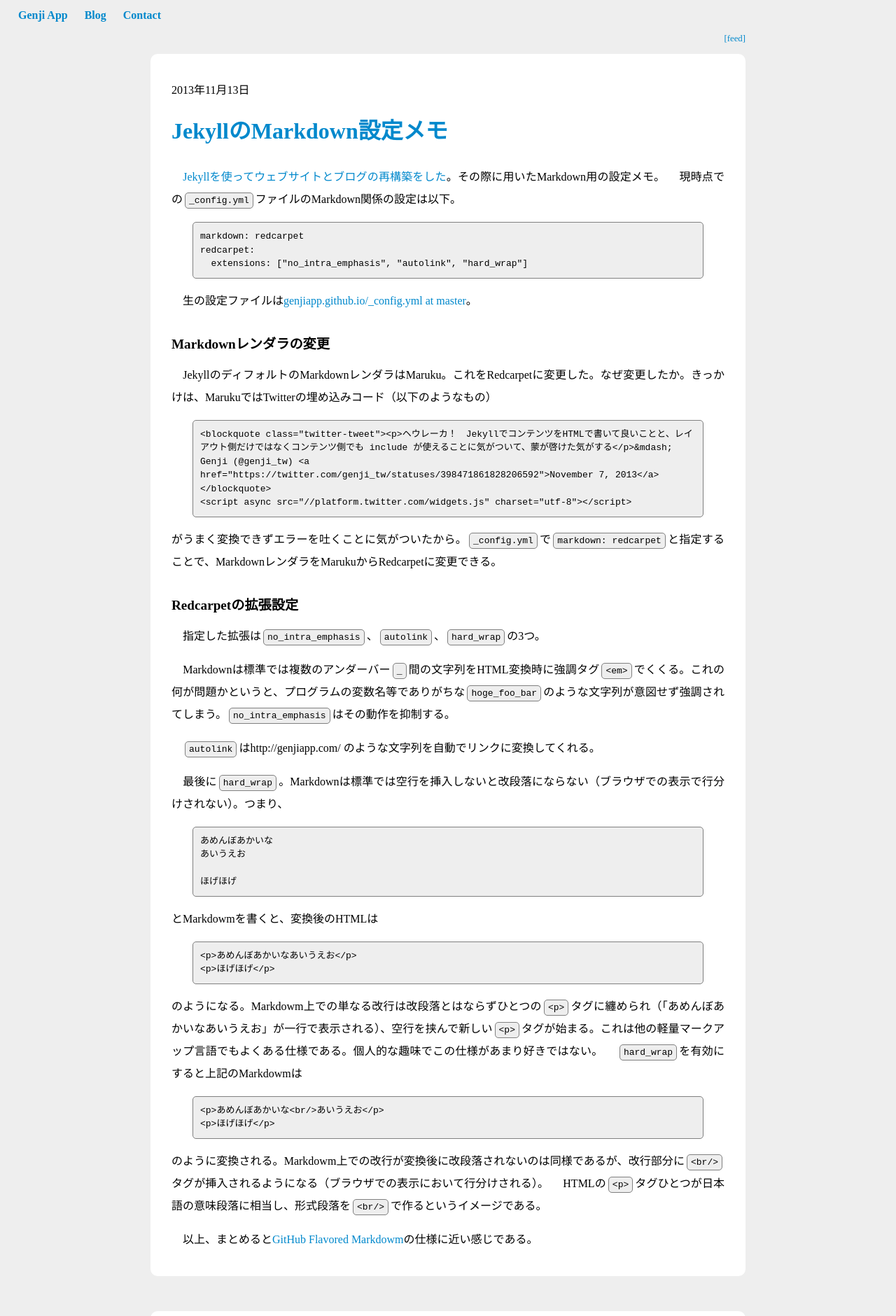
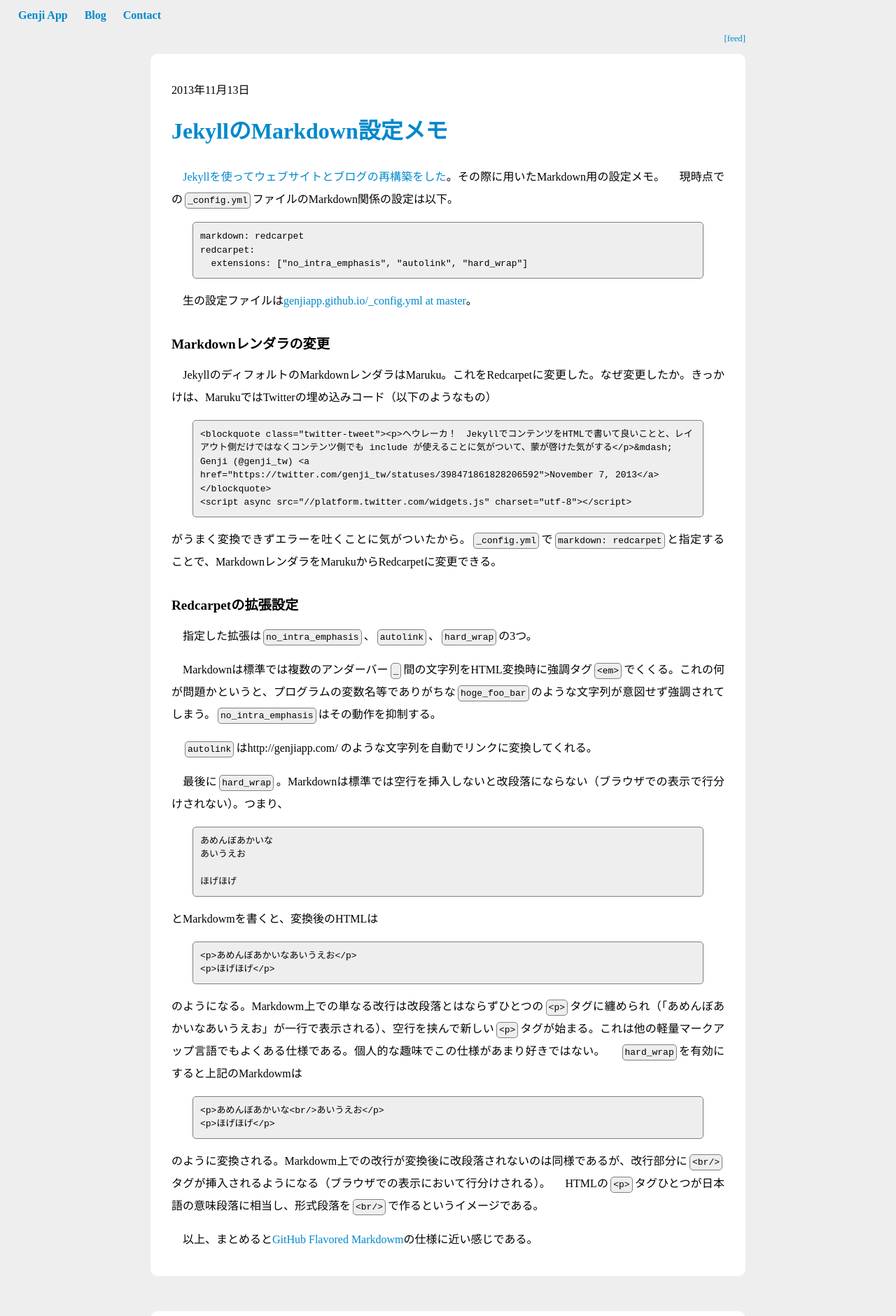
Before and after one commit to GenjiApp/genjiapp.github.io, a Jekyll site: the page built from blog/index.html, in a window 1280 px wide. Shown: the top 1880 px of the page at 70% size. Built offline with Jekyll 4.4.1, drawn with Linux system fonts in a browser that asks for light colours; Markdown is read by kramdown in place of the engine named in the settings; the list of posts is cut into pages by our own code; comment, search, counter and statistics services are not loaded.

Commit message:
edit styles

```diff
--- a/css/post.css
+++ b/css/post.css
@@ -34,6 +34,10 @@
 article h2 {
     font-size: 120%;
     margin: 30px 0 10px 0;
+}
+
+article h2 code {
+    font-weight: normal;
 }
 
 article p {
@@ -91,7 +95,7 @@
     background-color: #eee;
     font-family: monospace;
     margin: 0 3px;
-    padding: 3px 5px;
+    padding: 3px;
     border: 1px solid gray;
     -webkit-border-radius: 5px;
     -moz-border-radius: 5px;
```
